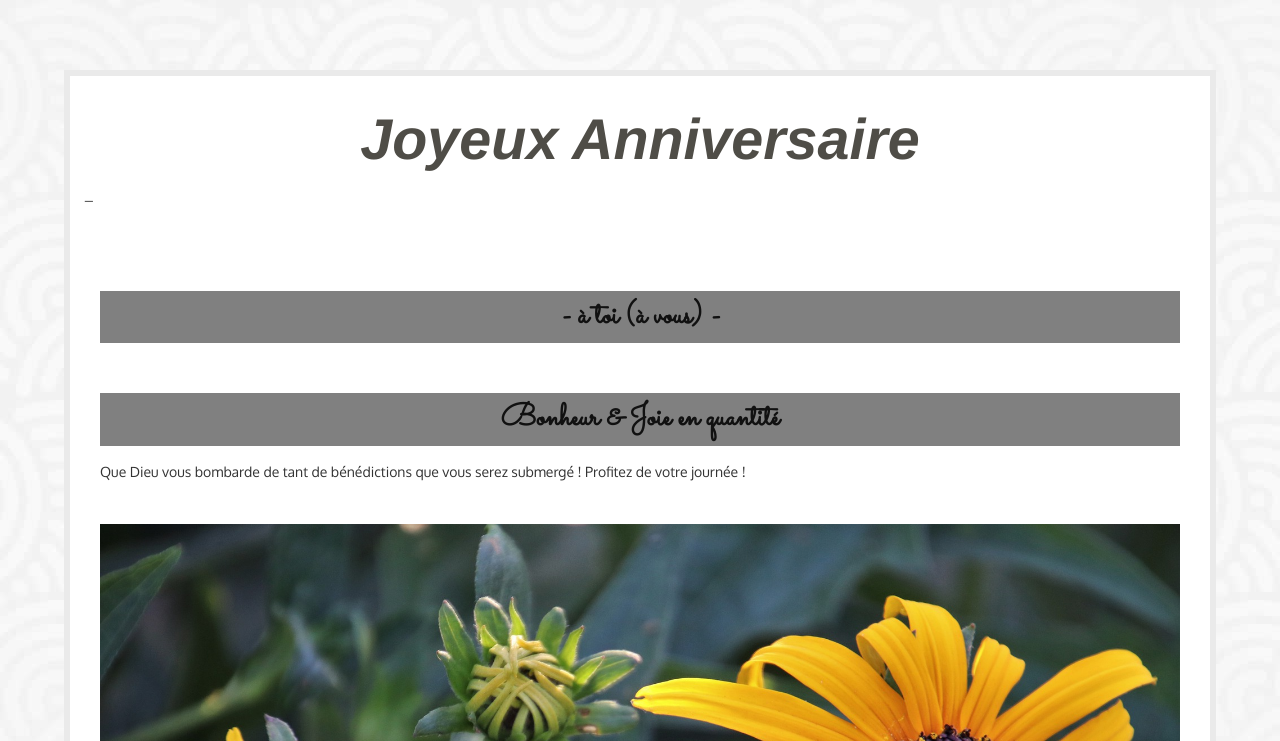
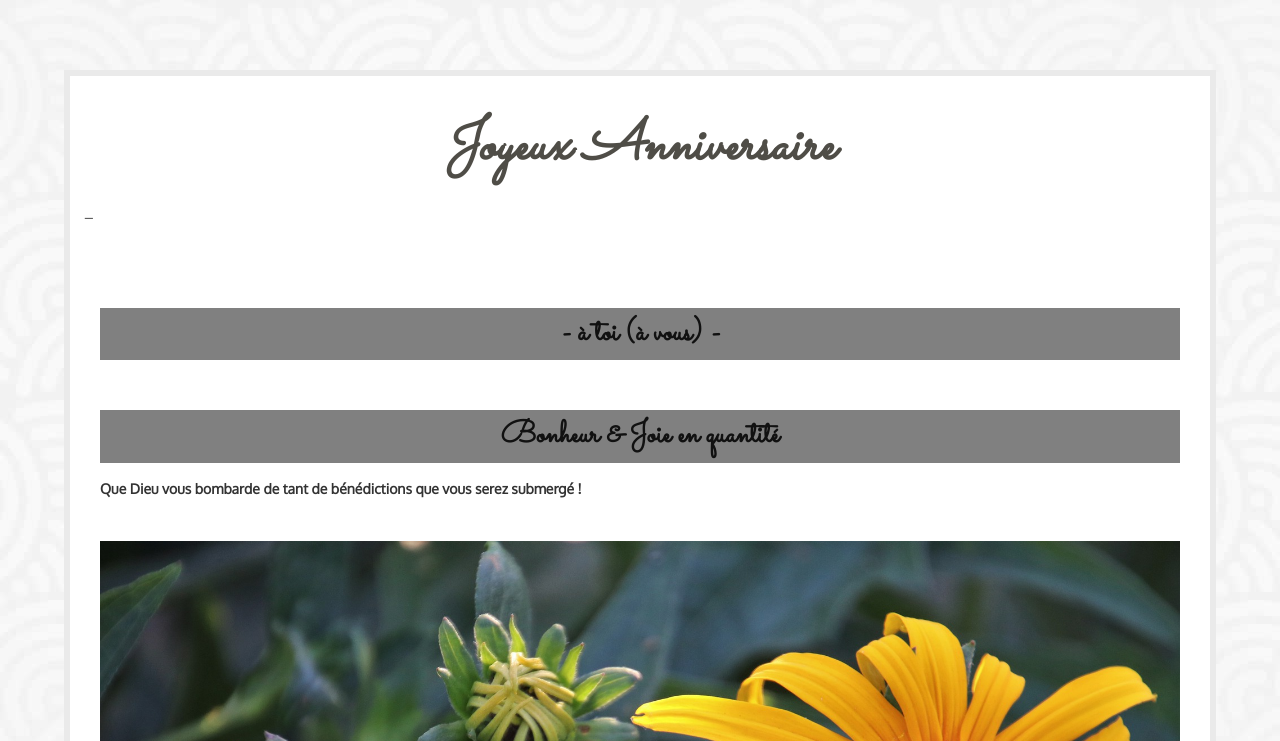
Before and after one commit to Schlomosys/nassirath, a Django app: page /index/ in a window 1280 px wide. Shown: the top 741 px of the page. Run offline with Django 3.2, Linux system fonts and the light colour scheme; some libraries are stand-ins or nearby versions; some web fonts are replaced.

Commit message:
Update homebis.html

```diff
--- a/nassirath_birthday/templates/nassirath_birthday/homebis.html
+++ b/nassirath_birthday/templates/nassirath_birthday/homebis.html
@@ -96,7 +96,7 @@ h1 {
    <div class="wrapper">
   	  <div class="col-md-12">
          <!-- Logo -->
-         <div class="brand wow fadeIn" data-wow-delay="0.1s" style="font-style: oblique; font-weight: bold;"> Joyeux Anniversaire
+         <div class="brand wow fadeIn" data-wow-delay="0.1s" style="font-style: oblique; font-weight: bold; font-family:Sacramento, cursive;"> Joyeux Anniversaire
 
          </div>
          <script type="text/javascript">
@@ -116,7 +116,7 @@ h1 {
                     <span class="icon-bar"></span>
                 </button>
                 <!-- navbar-brand is hidden on larger screens, but visible when the menu is collapsed -->
-                <div class="navbar-brand"><a href="#">Joyeux Anniversaire</a>
+                <div class="navbar-brand"><a href="#" style="font-style: oblique; font-weight: bold; font-family:Sacramento, cursive;">Joyeux Anniversaire</a>
 
 
                 </div>
@@ -166,7 +166,7 @@ h1 {
 
             <h1 style="background-color: gray;">- à toi (à vous) -</h1>
             <h1 style="background-color: gray;">Bonheur & Joie en quantité </h1>
-            <p>Que Dieu vous bombarde de tant de bénédictions que vous serez submergé ! Profitez de votre journée ! </p>
+            <p style="font-weight: bold;">Que Dieu vous bombarde de tant de bénédictions que vous serez submergé ! </p>
               <img src="{%static 'nassirath_birthday/assets/img/fleur1.jpg'%}" alt="img" class="resp main-image"/>
 
               <hr>
```
